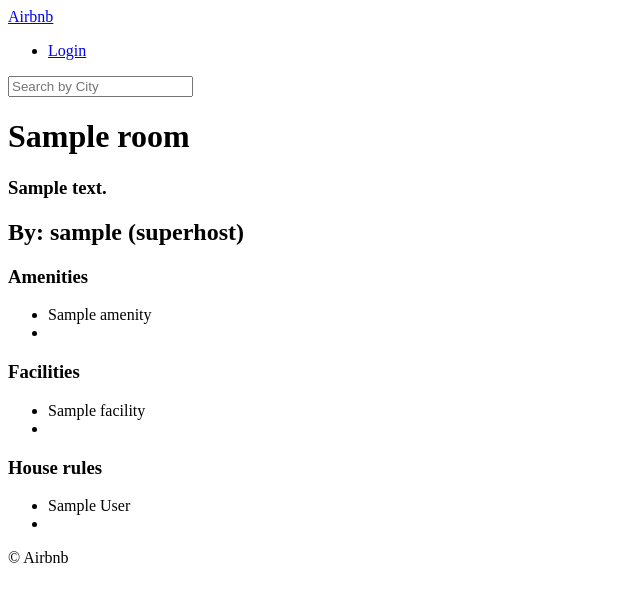
After one commit to jifrozen0110/airbnb-clone, a Django app: page /rooms/1 in a window 1280 px wide. The commit adds this page. Shown: the top 602 px of the page, without its empty margins (0-640 px from the left). Run offline with Django 3.2, Linux system fonts and the light colour scheme; tables that the repository leaves empty hold one stand-in row (values such as "Sample post").

Commit message:
views&&templates 추가

```diff
--- a/config/urls.py
+++ b/config/urls.py
@@ -5,6 +5,7 @@ from django.conf.urls.static import static
 
 urlpatterns = [
     path("", include("core.urls", namespace="core")),
+    path("rooms/", include("rooms.urls", namespace="rooms")),
     path("admin/", admin.site.urls),
 ]
 
--- a/core/urls.py
+++ b/core/urls.py
@@ -4,5 +4,5 @@ from rooms import views as room_views
 app_name = "core"
 
 urlpatterns = [
-    path("", room_views.all_rooms, name="home"),
+    path("", room_views.HomeView.as_view(), name="home"),
 ]
--- a/rooms/models.py
+++ b/rooms/models.py
@@ -1,4 +1,5 @@
 from django.db import models
+from django.urls import reverse
 from django_countries.fields import CountryField
 from core import models as core_models
 from users import models as user_models
@@ -94,6 +95,9 @@ class Room(core_models.TimeStampModel):
         self.city = str.capitalize(self.city)
         super().save(*arg, **kwargs)
 
+    def get_absolute_url(self):
+        return reverse("rooms:detail", kwargs={"pk": self.pk})
+
     def total_rating(self):
         all_reviews = self.reviews.all()
         all_ratings = 0
--- /dev/null
+++ b/rooms/urls.py
@@ -0,0 +1,9 @@
+from django.urls import path
+from . import views
+
+app_name = "rooms"
+
+urlpatterns = [
+    path("<int:pk>", views.RoomDetail.as_view(), name="detail"),
+    path("search", views.search, name="search"),
+]
--- a/rooms/views.py
+++ b/rooms/views.py
@@ -1,12 +1,26 @@
-from datetime import datetime
+from django.views.generic import ListView, DetailView
 from django.shortcuts import render
 from . import models
 
 
-def all_rooms(request):
-    page = int(request.GET.get("page", 1))
-    page_size = 10
-    limit = page_size * page
-    offset = limit - page_size
-    all_rooms = models.Room.objects.all()[offset:limit]
-    return render(request, "rooms/home.html", context={"rooms": all_rooms})
+class HomeView(ListView):
+    """ HomeVIew Definition """
+
+    model = models.Room
+    paginate_by = 10
+    paginate_orphans = 5
+    ordering = "created"
+    contect_object_name = "rooms"
+
+
+class RoomDetail(DetailView):
+
+    """ RoomDetail Definition """
+
+    model = models.Room
+
+
+def search(request):
+    city = request.GET.get("city")
+    city = str.capitalize(city)
+    return render(request, "rooms/search.html", {"city": city})
--- /dev/null
+++ b/templates/404.html
@@ -0,0 +1,5 @@
+{% extends "base.html"%}
+{%block content %}
+<h1> Not Found</h1>
+
+{%endblock%}
--- a/templates/base.html
+++ b/templates/base.html
@@ -4,7 +4,7 @@
     <meta charset="UTF-8">
     <meta http-equiv="X-UA-Compatible" content="IE=edge">
     <meta name="viewport" content="width=device-width, initial-scale=1.0">
-    <title>{% block page_name %}{% endblock page_name %} | Airbnb</title>
+    <title>{% block page_title %}{% endblock page_title %} | Airbnb</title>
 </head>
 <body>
 
--- a/templates/partials/header.html
+++ b/templates/partials/header.html
@@ -1,8 +1,11 @@
 <header>
-  <a href="/">Airbnb</a>
+  <a href="{% url "core:home"%}">Airbnb</a>
   <ul>
     <li>
       <a href="#">Login</a>
     </li>
   </ul>
+  <form method="get" action="{% url "rooms:search" %}">
+    <input name="city" placeholder="Search by City"/>
+    </form>
 </header>
--- a/templates/rooms/home.html
+++ /dev/null
@@ -1,4 +0,0 @@
-{% extends "base.html"%} {% block page_name %} Home {% endblock page_name %}
-{%block content %} {% for room in rooms %}
-<h1>{{room.name}} / ${{room.price}}</h1>
-{% endfor %} {%endblock content%}
--- /dev/null
+++ b/templates/rooms/room_detail.html
@@ -0,0 +1,29 @@
+{% extends "base.html"%}
+{% block page_title %} {{room.name}}}} {% endblock page_title %}
+{%block content %}
+<div>
+    <h1>{{room.name}}</h1>
+    <h3>{{room.description}}</h3>
+</div>
+<div>
+    <h2>By: {{room.host.username}} {% if room.host.superhost %}(superhost){% endif %}</h2>
+    <h3>Amenities</h3>
+    <ul>
+    {% for a in room.amenities.all %}
+        <li>{{a}}<li>
+    {% endfor %}
+    </ul>
+    <h3>Facilities</h3>
+    <ul>
+    {% for a in room.facilities.all %}
+        <li>{{a}}<li>
+    {% endfor %}
+    </ul>
+    <h3>House rules</h3>
+    <ul>
+    {% for a in room.house_rules.all %}
+        <li>{{a}}<li>
+    {% endfor %}
+    </ul>
+
+{% endblock %}
--- a/users/admin.py
+++ b/users/admin.py
@@ -25,10 +25,10 @@ class CustomUserAdmin(UserAdmin):
         ),
     )
 
-    list_filter=UserAdmin.list_filter+("superhost",)
+    list_filter = UserAdmin.list_filter + ("superhost",)
 
-    list_display=(
-         "username",
+    list_display = (
+        "username",
         "first_name",
         "last_name",
         "email",
```
Also changed, not shown: templates/rooms/room_list.html (added, +23 -0 lines), templates/rooms/search.html (added, +11 -0 lines).
